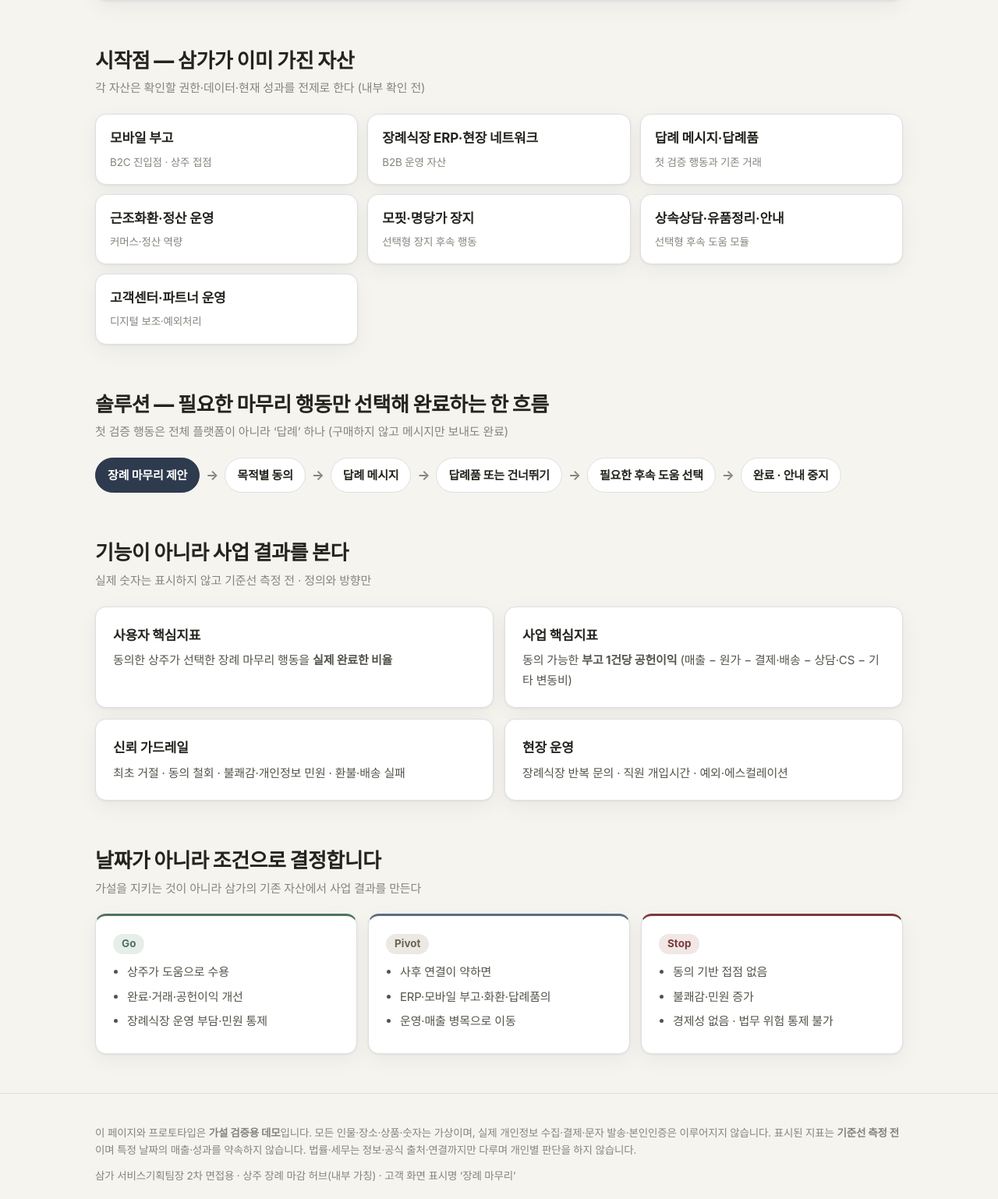
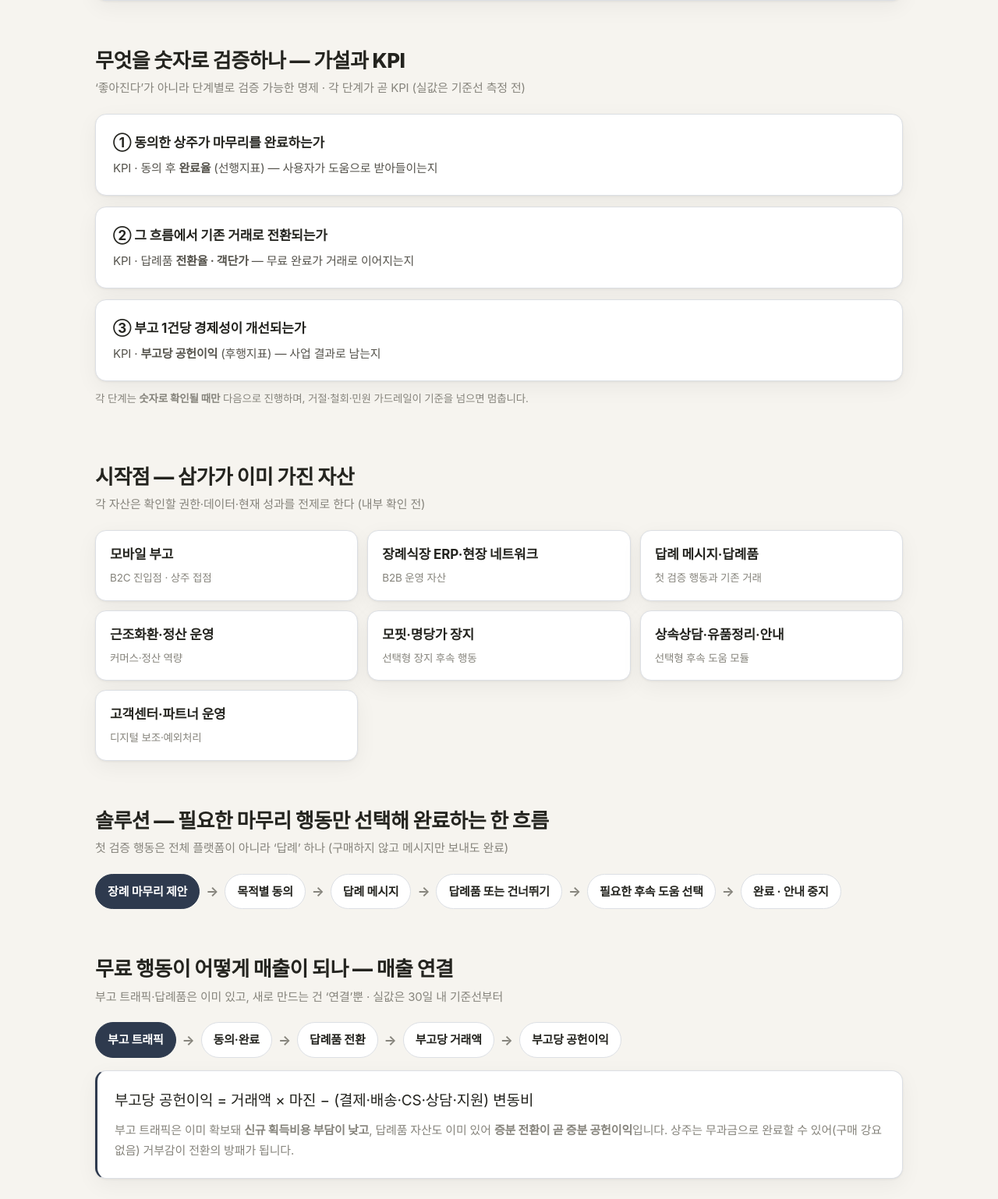
Before and after one commit to insightjung27/samga-closeout-hub, a plain HTML site: page index.html in a window 1280 px wide. Shown: the part 942-2480 px from the top of the page at 78% size. Drawn offline with Linux system fonts and the light colour scheme; a web font is replaced by a local one.

Commit message:
feat(deck,index): 가설·KPI·매출 연결 보완 — 3관점 적대검토 반영
- deck 8장 '사업 숫자' → '가설과 KPI'(검증 명제 3단·선행/후행 KPI)
- deck 9장 '매출 연결' 신설(부고 트래픽→완료→전환→거래액→공헌이익·단위경제)
- kicker 슬라이드 번호 JS 자동화(11장)
- index 요약에 '가설과 KPI'·'매출 연결' 블록 추가

Co-Authored-By: Claude Opus 4.8 <noreply@anthropic.com>

```diff
--- a/index.html
+++ b/index.html
@@ -81,8 +81,8 @@
   </div>
   <div class="enter">
     <a class="enter-card card" href="./deck.html">
-      <div class="ec-top"><div class="ec-ic">📊</div><h3>발표자료 (10장)</h3></div>
-      <p>제안·가설 수정 이유·기존 자산·병목·솔루션·첫 검증 행동·시연·사업 숫자·검증 방식·Go/Pivot/Stop.</p>
+      <div class="ec-top"><div class="ec-ic">📊</div><h3>발표자료 (11장)</h3></div>
+      <p>제안·가설·기존 자산·병목·솔루션·시연·<b>검증할 가설과 KPI·매출 연결</b>·검증 방식·Go/Pivot/Stop.</p>
       <span class="go">발표자료 보기 →</span>
     </a>
     <a class="enter-card card" href="./prototype.html">
@@ -101,6 +101,17 @@
     <div class="card" style="border-left:3px solid var(--primary);">
       <p style="font-size:var(--fs-h3); color:var(--text); margin:0;">“삼가의 모바일 부고와 장례식장 접점을 시작으로 기존 <b>답례·답례품·장지·상속상담·필수 사후절차</b>를 하나의 행동 흐름으로 연결해, 상주의 장례 마무리와 삼가의 거래 전환을 함께 개선하는 <b>‘상주 장례 마감 허브’</b>를 제안합니다.”</p>
     </div>
+  </section>
+
+  <section class="blk">
+    <h2>무엇을 숫자로 검증하나 — 가설과 KPI</h2>
+    <div class="sub">‘좋아진다’가 아니라 단계별로 검증 가능한 명제 · 각 단계가 곧 KPI (실값은 기준선 측정 전)</div>
+    <div class="metrics" style="grid-template-columns:1fr;">
+      <div class="metric card"><div class="ml">① 동의한 상주가 마무리를 완료하는가</div><div class="md">KPI · 동의 후 <b>완료율</b> (선행지표) — 사용자가 도움으로 받아들이는지</div></div>
+      <div class="metric card"><div class="ml">② 그 흐름에서 기존 거래로 전환되는가</div><div class="md">KPI · 답례품 <b>전환율 · 객단가</b> — 무료 완료가 거래로 이어지는지</div></div>
+      <div class="metric card"><div class="ml">③ 부고 1건당 경제성이 개선되는가</div><div class="md">KPI · <b>부고당 공헌이익</b> (후행지표) — 사업 결과로 남는지</div></div>
+    </div>
+    <p class="disclaimer" style="margin-top:12px;">각 단계는 <b>숫자로 확인될 때만</b> 다음으로 진행하며, 거절·철회·민원 가드레일이 기준을 넘으면 멈춥니다.</p>
   </section>
 
   <section class="blk">
@@ -127,6 +138,22 @@
       <span class="step">답례품 또는 건너뛰기</span><span class="arw">→</span>
       <span class="step">필요한 후속 도움 선택</span><span class="arw">→</span>
       <span class="step">완료 · 안내 중지</span>
+    </div>
+  </section>
+
+  <section class="blk">
+    <h2>무료 행동이 어떻게 매출이 되나 — 매출 연결</h2>
+    <div class="sub">부고 트래픽·답례품은 이미 있고, 새로 만드는 건 ‘연결’뿐 · 실값은 30일 내 기준선부터</div>
+    <div class="flow" style="margin-bottom:16px;">
+      <span class="step first">부고 트래픽</span><span class="arw">→</span>
+      <span class="step">동의·완료</span><span class="arw">→</span>
+      <span class="step">답례품 전환</span><span class="arw">→</span>
+      <span class="step">부고당 거래액</span><span class="arw">→</span>
+      <span class="step">부고당 공헌이익</span>
+    </div>
+    <div class="card" style="border-left:3px solid var(--primary);">
+      <p style="margin:0; font-size:var(--fs-h3); color:var(--text);">부고당 공헌이익 = 거래액 × 마진 − (결제·배송·CS·상담·지원) 변동비</p>
+      <p style="margin:8px 0 0; font-size:var(--fs-sm); color:var(--text-3);">부고 트래픽은 이미 확보돼 <b>신규 획득비용 부담이 낮고</b>, 답례품 자산도 이미 있어 <b>증분 전환이 곧 증분 공헌이익</b>입니다. 상주는 무과금으로 완료할 수 있어(구매 강요 없음) 거부감이 전환의 방패가 됩니다.</p>
     </div>
   </section>
 
```
Also changed, not shown: deck.html (+27 -8 lines), 1 other file.
